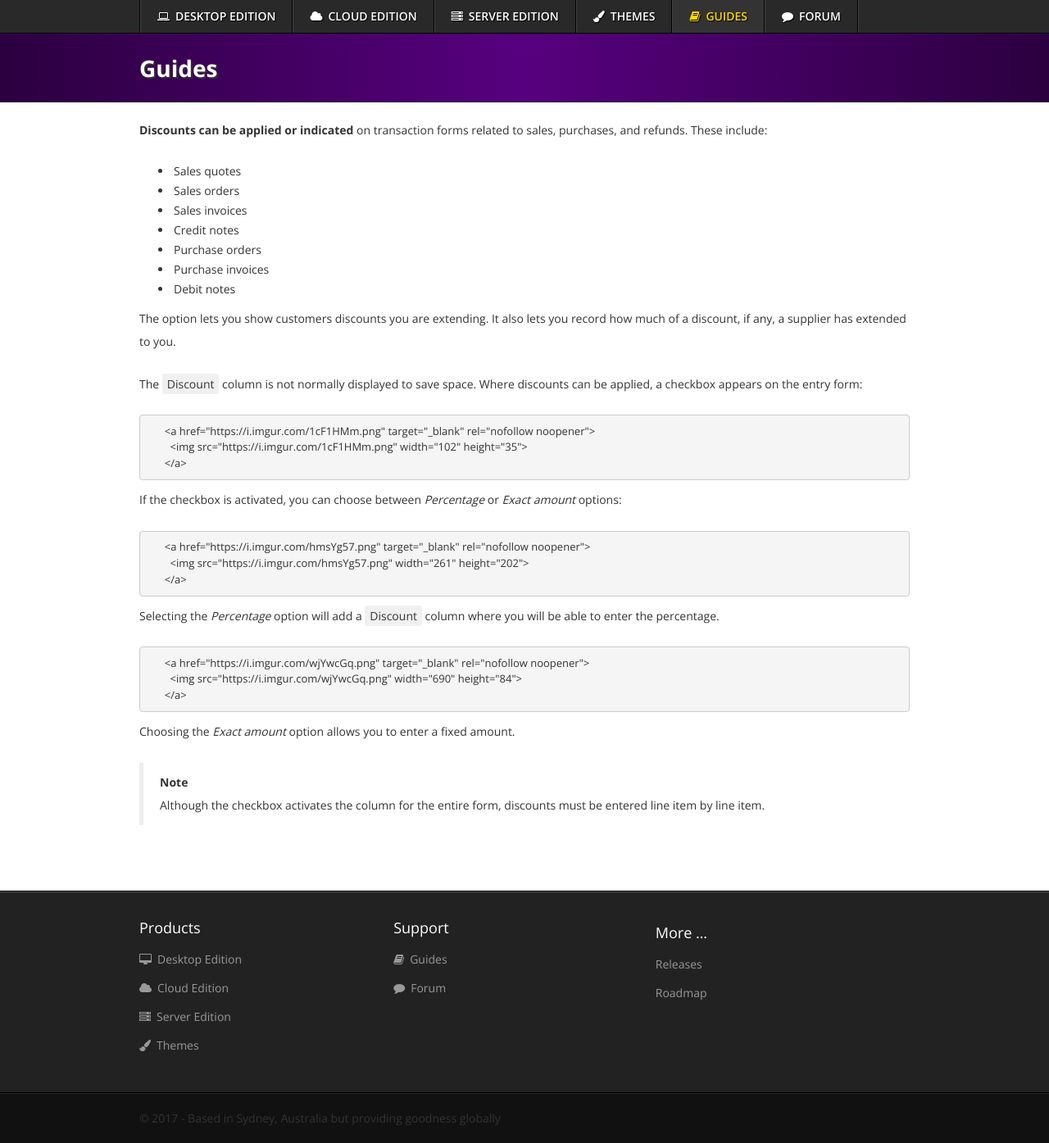
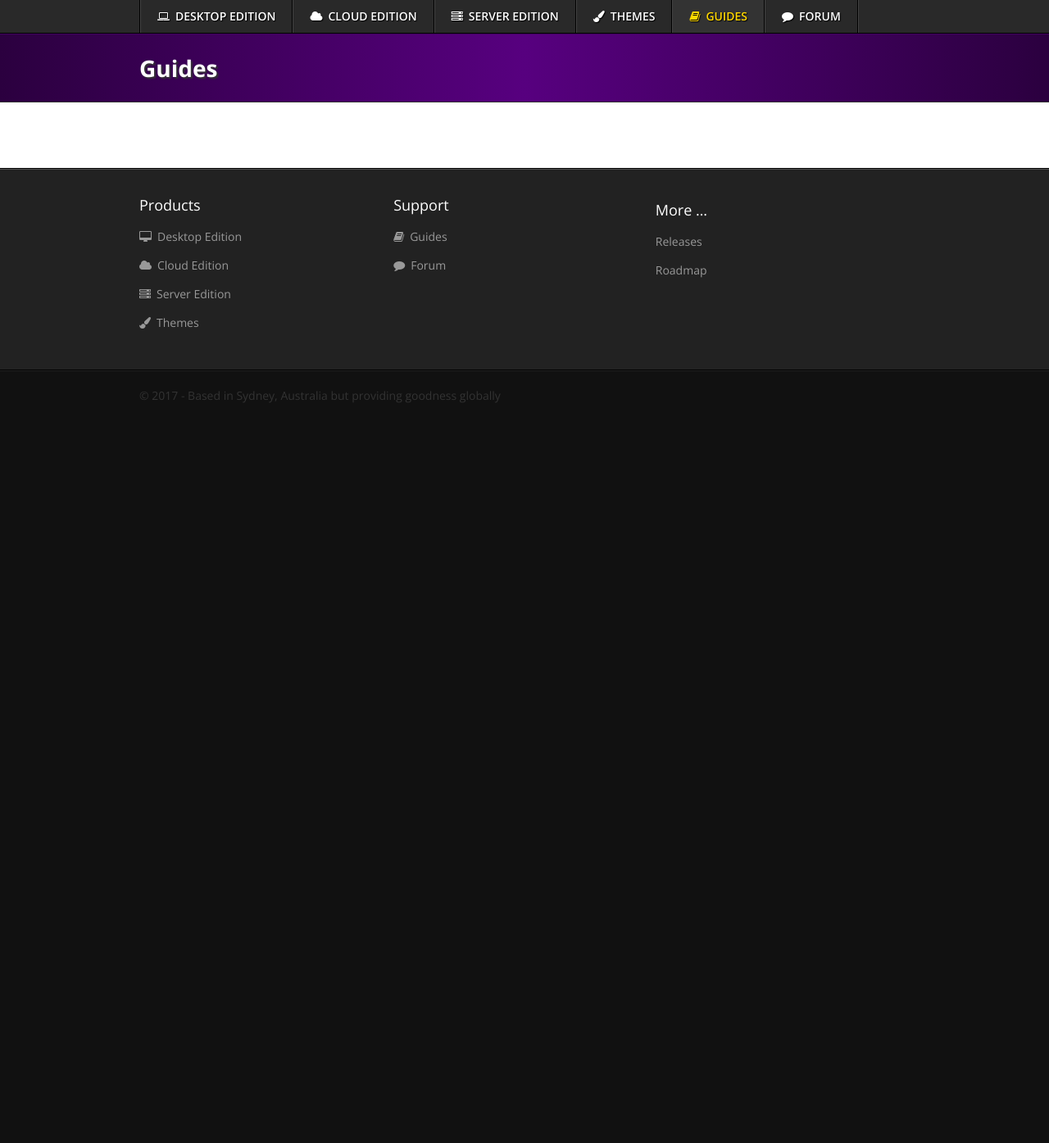
Before and after one commit to 3etechinns/www.manager.io, a Jekyll site: the page built from _guides/10530.md, in a window 1280 px wide. Shown: the whole page at 82% size. Built offline with Jekyll 4.4.1, drawn with Linux system fonts in a browser that asks for light colours; nearby versions of some CDN libraries; comment, search, counter and statistics services are not loaded; after the commit the page ends 900 px from its top, so only the background shows below that.

```diff
--- a/_guides/10530.md
+++ b/_guides/10530.md
@@ -4,41 +4,3 @@ title: Apply a discount
 permalink: /guides/apply-a-discount/10530
 tags: purchase-invoice-form sales-quote-form sales-order-form sales-invoice-form settings credit-note-form purchase-order-form debit-note-form
 ---
-<p><strong>Discounts can be applied or indicated</strong> on transaction forms related to sales, purchases, and refunds. These include:</p>
-
-<ul>
-<li>Sales quotes</li>
-<li>Sales orders</li>
-<li>Sales invoices</li>
-<li>Credit notes</li>
-<li>Purchase orders</li>
-<li>Purchase invoices</li>
-<li>Debit notes</li>
-</ul>
-
-<p>The option lets you show customers discounts you are extending. It also lets you record how much of a discount, if any, a supplier has extended to you.</p>
-
-<p>The <code>Discount</code> column is not normally displayed to save space. Where discounts can be applied, a checkbox appears on the entry form:</p>
-
-          <a href="https://i.imgur.com/1cF1HMm.png" target="_blank" rel="nofollow noopener">
-            <img src="https://i.imgur.com/1cF1HMm.png" width="102" height="35">
-          </a>
-
-
-<p>If the checkbox is activated, you can choose between <em>Percentage</em> or <em>Exact amount</em> options:</p>
-
-          <a href="https://i.imgur.com/hmsYg57.png" target="_blank" rel="nofollow noopener">
-            <img src="https://i.imgur.com/hmsYg57.png" width="261" height="202">
-          </a>
-
-
-<p>Selecting the <em>Percentage</em> option will add a <code>Discount</code> column where you will be able to enter the percentage.</p>
-
-          <a href="https://i.imgur.com/wjYwcGq.png" target="_blank" rel="nofollow noopener">
-            <img src="https://i.imgur.com/wjYwcGq.png" width="690" height="84">
-          </a>
-
-
-<p>Choosing the <em>Exact amount</em> option allows you to enter a fixed amount.</p>
-
-<blockquote><p><strong>Note</strong><br>Although the checkbox activates the column for the entire form, discounts must be entered line item by line item.</p></blockquote>
```
